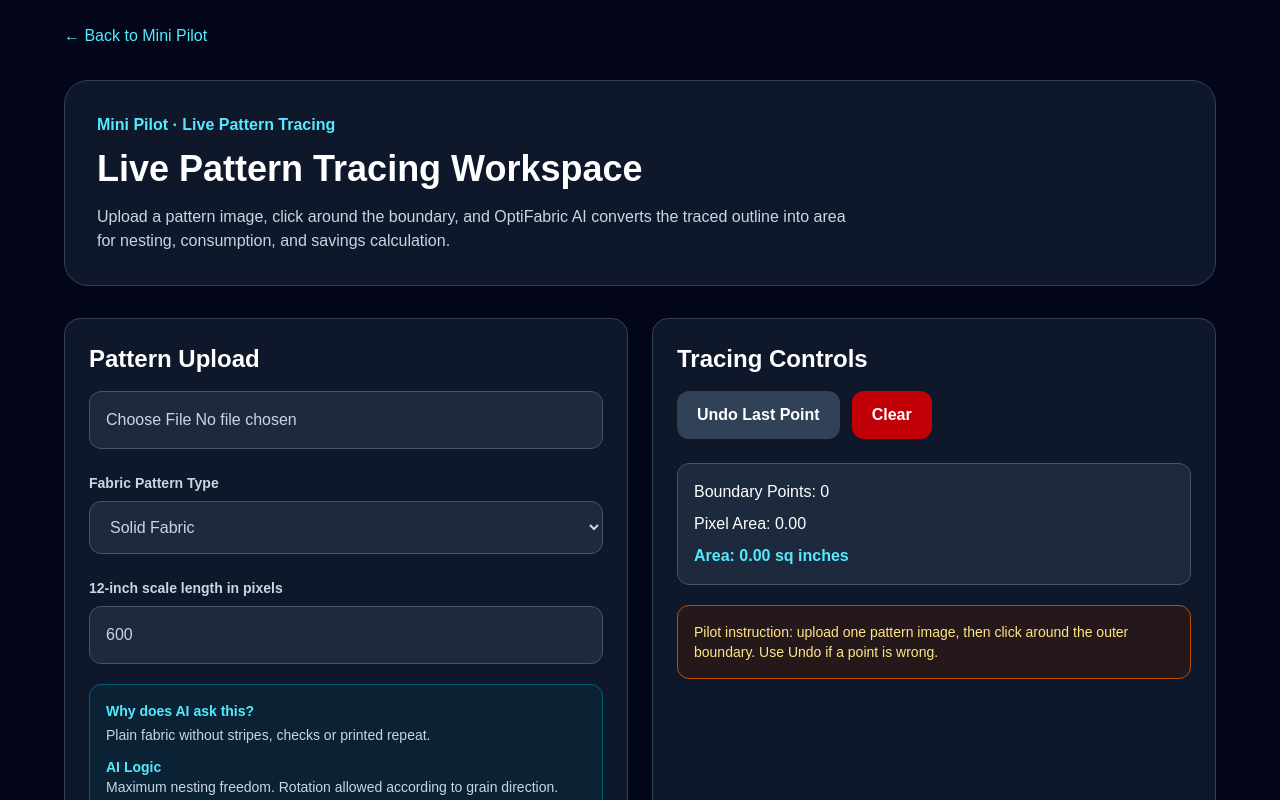
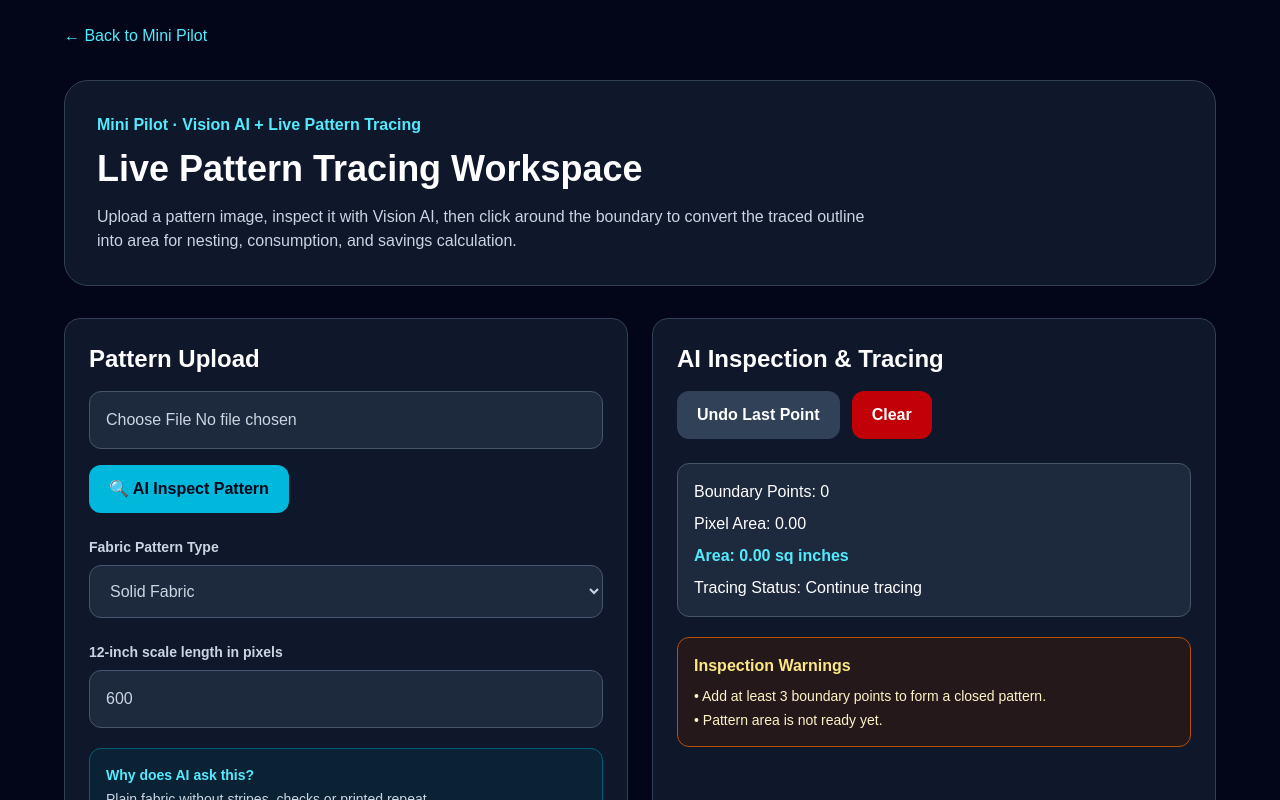
Before and after one commit to mahtab2011/mbncon, a Next.js app: page /optifabric/mini-pilot/live-tracing in a window 1280 px wide. Shown: the top 800 px of the page. Built offline with nearby package versions, Linux system fonts and the light colour scheme.

Commit message:
RC1 Block 012 - Add Vision AI inspection to live tracing

```diff
--- a/app/optifabric/mini-pilot/live-tracing/page.tsx
+++ b/app/optifabric/mini-pilot/live-tracing/page.tsx
@@ -4,6 +4,8 @@
 import Link from "next/link";
 import { fabricPatternTypes } from "@/lib/optifabric/fabricPatternTypes";
 import { loadImage } from "@/lib/optifabric/imageLoader";
+import { inspectPatternImage, VisionAiResult } from "@/lib/optifabric/visionAiEngine";
+import { inspectTracedPattern } from "@/lib/optifabric/patternInspectionEngine";
 import {
   calculatePolygonPixelArea,
   convertPixelAreaToSqInches,
@@ -15,6 +17,8 @@
   const [points, setPoints] = useState<PolygonPoint[]>([]);
   const [scalePixels, setScalePixels] = useState(600);
   const [imageSrc, setImageSrc] = useState<string>("");
+  const [fileName, setFileName] = useState<string>("");
+  const [visionResult, setVisionResult] = useState<VisionAiResult | null>(null);
 
   const selectedFabric = fabricPatternTypes.find(
     (item) => item.id === fabricType
@@ -28,6 +32,15 @@
     return convertPixelAreaToSqInches(pixelArea, 12, scalePixels);
   }, [pixelArea, scalePixels]);
 
+  const inspection = useMemo(() => {
+    return inspectTracedPattern({
+      boundaryPoints: points.length,
+      pixelArea,
+      areaSqInches,
+      scalePixels,
+    });
+  }, [points.length, pixelArea, areaSqInches, scalePixels]);
+
   async function handleFileUpload(
     event: React.ChangeEvent<HTMLInputElement>
   ) {
@@ -38,7 +51,20 @@
     const image = await loadImage(file);
 
     setImageSrc(image);
+    setFileName(file.name);
     setPoints([]);
+    setVisionResult(null);
+  }
+
+  function runAiInspection() {
+    const result = inspectPatternImage({
+      fileName: fileName || "uploaded-pattern",
+      fabricType,
+      hasScaleVisible: scalePixels > 0,
+      hasClearBoundary: Boolean(imageSrc),
+    });
+
+    setVisionResult(result);
   }
 
   function handleCanvasClick(event: React.MouseEvent<HTMLDivElement>) {
@@ -76,7 +102,7 @@
 
         <section className="mt-8 rounded-3xl bg-slate-900 border border-slate-700 p-8">
           <p className="text-cyan-300 font-semibold mb-3">
-            Mini Pilot · Live Pattern Tracing
+            Mini Pilot · Vision AI + Live Pattern Tracing
           </p>
 
           <h1 className="text-4xl font-bold mb-4">
@@ -84,9 +110,9 @@
           </h1>
 
           <p className="text-slate-300 max-w-3xl">
-            Upload a pattern image, click around the boundary, and OptiFabric AI
-            converts the traced outline into area for nesting, consumption, and
-            savings calculation.
+            Upload a pattern image, inspect it with Vision AI, then click around
+            the boundary to convert the traced outline into area for nesting,
+            consumption, and savings calculation.
           </p>
         </section>
 
@@ -100,6 +126,13 @@
               onChange={handleFileUpload}
               className="w-full rounded-xl bg-slate-800 border border-slate-600 p-4 text-slate-300"
             />
+
+            <button
+              onClick={runAiInspection}
+              className="mt-4 rounded-xl bg-cyan-500 px-5 py-3 text-slate-950 font-bold hover:bg-cyan-400"
+            >
+              🔍 AI Inspect Pattern
+            </button>
 
             <label className="block mt-6 mb-2 text-sm font-semibold text-slate-300">
               Fabric Pattern Type
@@ -148,7 +181,7 @@
           </div>
 
           <div className="rounded-2xl bg-slate-900 border border-slate-700 p-6">
-            <h2 className="text-2xl font-bold mb-4">Tracing Controls</h2>
+            <h2 className="text-2xl font-bold mb-4">AI Inspection & Tracing</h2>
 
             <button
               onClick={undoLastPoint}
@@ -170,14 +203,39 @@
               <p className="mt-2 font-bold text-cyan-300">
                 Area: {areaSqInches.toFixed(2)} sq inches
               </p>
+              <p className="mt-2">
+                Tracing Status: {inspection.tracingStatus}
+              </p>
             </div>
 
-            <div className="mt-5 rounded-xl bg-amber-950/40 border border-amber-700 p-4">
-              <p className="text-sm text-amber-200">
-                Pilot instruction: upload one pattern image, then click around
-                the outer boundary. Use Undo if a point is wrong.
-              </p>
-            </div>
+            {visionResult && (
+              <div className="mt-5 rounded-xl bg-green-950/40 border border-green-700 p-4">
+                <p className="font-bold text-green-300 mb-2">
+                  Vision AI Result
+                </p>
+                <p>Image Accepted: {visionResult.imageAccepted ? "YES" : "NO"}</p>
+                <p>Boundary: {visionResult.boundaryStatus}</p>
+                <p>Scale: {visionResult.scaleStatus}</p>
+                <p>Fabric Risk: {visionResult.fabricRisk}</p>
+                <p className="mt-3 text-sm text-green-100">
+                  {visionResult.tracingRecommendation}
+                </p>
+              </div>
+            )}
+
+            {inspection.warnings.length > 0 && (
+              <div className="mt-5 rounded-xl bg-amber-950/40 border border-amber-700 p-4">
+                <p className="font-bold text-amber-200 mb-2">
+                  Inspection Warnings
+                </p>
+
+                <ul className="space-y-1 text-sm text-amber-100">
+                  {inspection.warnings.map((warning) => (
+                    <li key={warning}>• {warning}</li>
+                  ))}
+                </ul>
+              </div>
+            )}
           </div>
         </section>
 
--- /dev/null
+++ b/lib/optifabric/patternInspectionEngine.ts
@@ -0,0 +1,47 @@
+export interface PatternInspectionInput {
+  boundaryPoints: number;
+  pixelArea: number;
+  areaSqInches: number;
+  scalePixels: number;
+}
+
+export interface PatternInspectionResult {
+  patternClosed: boolean;
+  areaStatus: "Ready" | "Too small" | "Missing";
+  scaleStatus: "Ready" | "Needs calibration";
+  tracingStatus: "Ready for nesting" | "Continue tracing";
+  warnings: string[];
+}
+
+export function inspectTracedPattern(
+  input: PatternInspectionInput
+): PatternInspectionResult {
+  const patternClosed = input.boundaryPoints >= 3;
+  const areaReady = input.areaSqInches > 0;
+  const scaleReady = input.scalePixels > 0;
+
+  const warnings: string[] = [];
+
+  if (!patternClosed) {
+    warnings.push("Add at least 3 boundary points to form a closed pattern.");
+  }
+
+  if (!areaReady) {
+    warnings.push("Pattern area is not ready yet.");
+  }
+
+  if (!scaleReady) {
+    warnings.push("Scale calibration is missing.");
+  }
+
+  return {
+    patternClosed,
+    areaStatus: areaReady ? "Ready" : "Missing",
+    scaleStatus: scaleReady ? "Ready" : "Needs calibration",
+    tracingStatus:
+      patternClosed && areaReady && scaleReady
+        ? "Ready for nesting"
+        : "Continue tracing",
+    warnings,
+  };
+}
--- /dev/null
+++ b/lib/optifabric/visionAiEngine.ts
@@ -0,0 +1,48 @@
+export interface VisionAiInput {
+  fileName: string;
+  fabricType: string;
+  hasScaleVisible: boolean;
+  hasClearBoundary: boolean;
+}
+
+export interface VisionAiResult {
+  imageAccepted: boolean;
+  boundaryStatus: "Ready" | "Needs clearer image" | "Not detected";
+  scaleStatus: "Calibrated" | "Scale visible" | "Scale missing";
+  fabricRisk: "Low" | "Medium" | "High";
+  tracingRecommendation: string;
+  aiNotes: string[];
+}
+
+export function inspectPatternImage(
+  input: VisionAiInput
+): VisionAiResult {
+  const fabricRisk =
+    input.fabricType === "solid" ? "Low" : "Medium";
+
+  return {
+    imageAccepted: input.hasClearBoundary,
+
+    boundaryStatus: input.hasClearBoundary
+      ? "Ready"
+      : "Needs clearer image",
+
+    scaleStatus: input.hasScaleVisible
+      ? "Scale visible"
+      : "Scale missing",
+
+    fabricRisk,
+
+    tracingRecommendation: input.hasClearBoundary
+      ? "Proceed with manual-assisted tracing."
+      : "Retake photo with better contrast and full pattern boundary visible.",
+
+    aiNotes: [
+      "Pattern image received.",
+      "Boundary readiness checked.",
+      "Scale visibility checked.",
+      "Fabric type rule selected.",
+      "Ready for polygon tracing workflow.",
+    ],
+  };
+}
```
